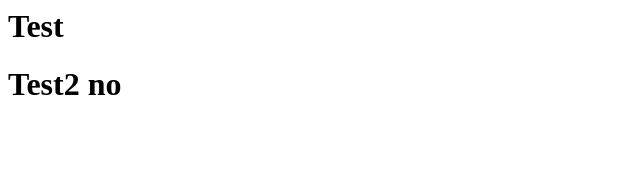
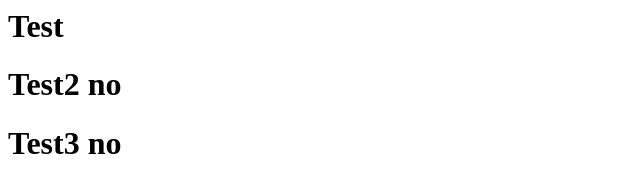
Before and after one commit to Draksredo/site, a plain HTML site: page index.html in a window 1280 px wide. Shown: the whole page, without its empty margins (0-640 px from the left). Drawn offline with Linux system fonts and the light colour scheme.

Commit message:
second commit

```diff
--- a/index.html
+++ b/index.html
@@ -6,5 +6,6 @@
 <body>
     <h1>Test</h1>
     <h1>Test2 no</h1>
+    <h1>Test3 no</h1>
 </body>
 </html>
```
